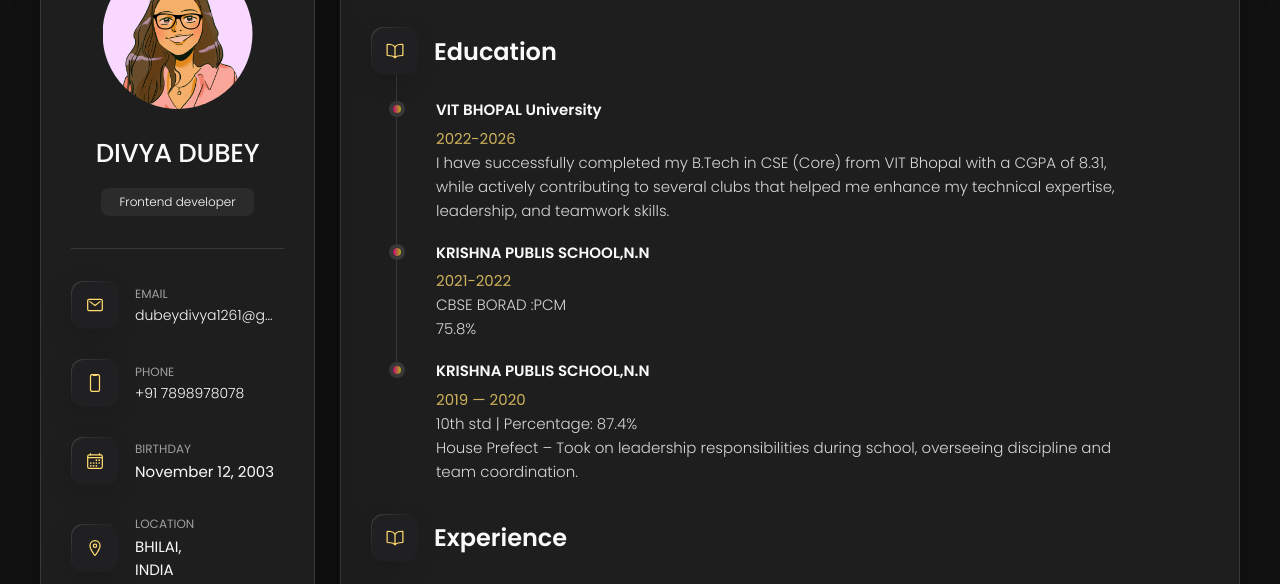
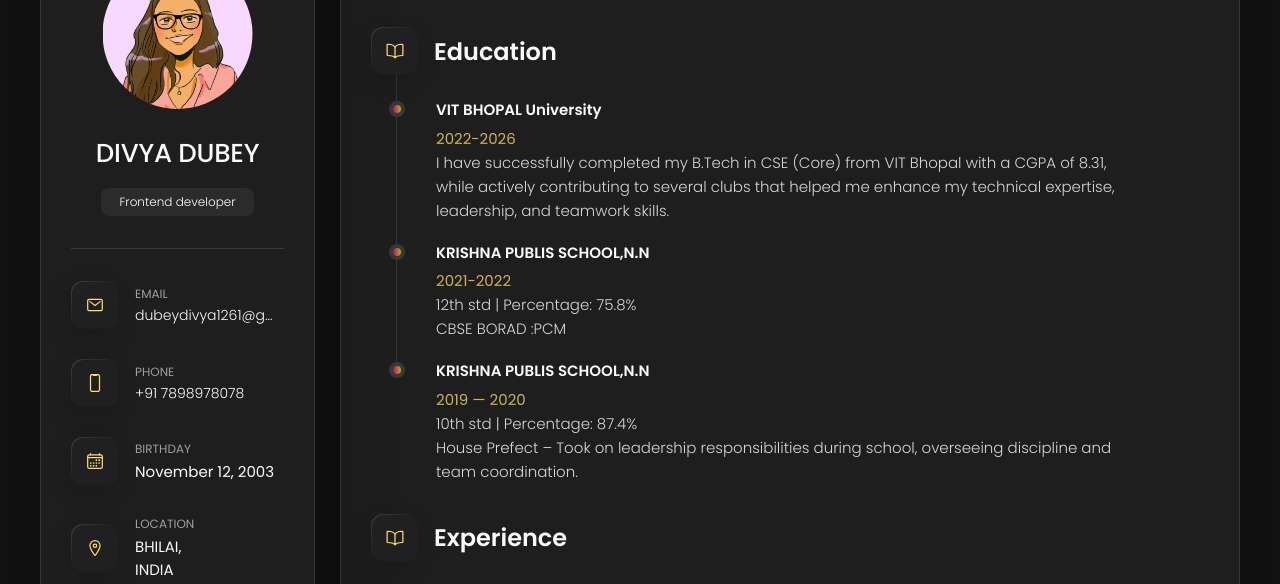
Before and after one commit to divya1261/portfolio_update, a plain HTML site: page index.html in a window 1280 px wide. Both pictures are taken after a click on the button "Resume". Shown: the part 162-746 px from the top of the page. Drawn offline with nearby package versions, Linux system fonts and the light colour scheme.

Commit message:
Update index.html

```diff
--- a/index.html
+++ b/index.html
@@ -347,11 +347,11 @@
 
               <span>2021-2022</span>
 
+               <p class="timeline-text">
+                12th std | Percentage: 75.8% </p>
               <p class="timeline-text">
               CBSE BORAD :PCM </p>
-              <p class="timeline-text">
-75.8%
-              </p>
+
 
 
             </li>
```
